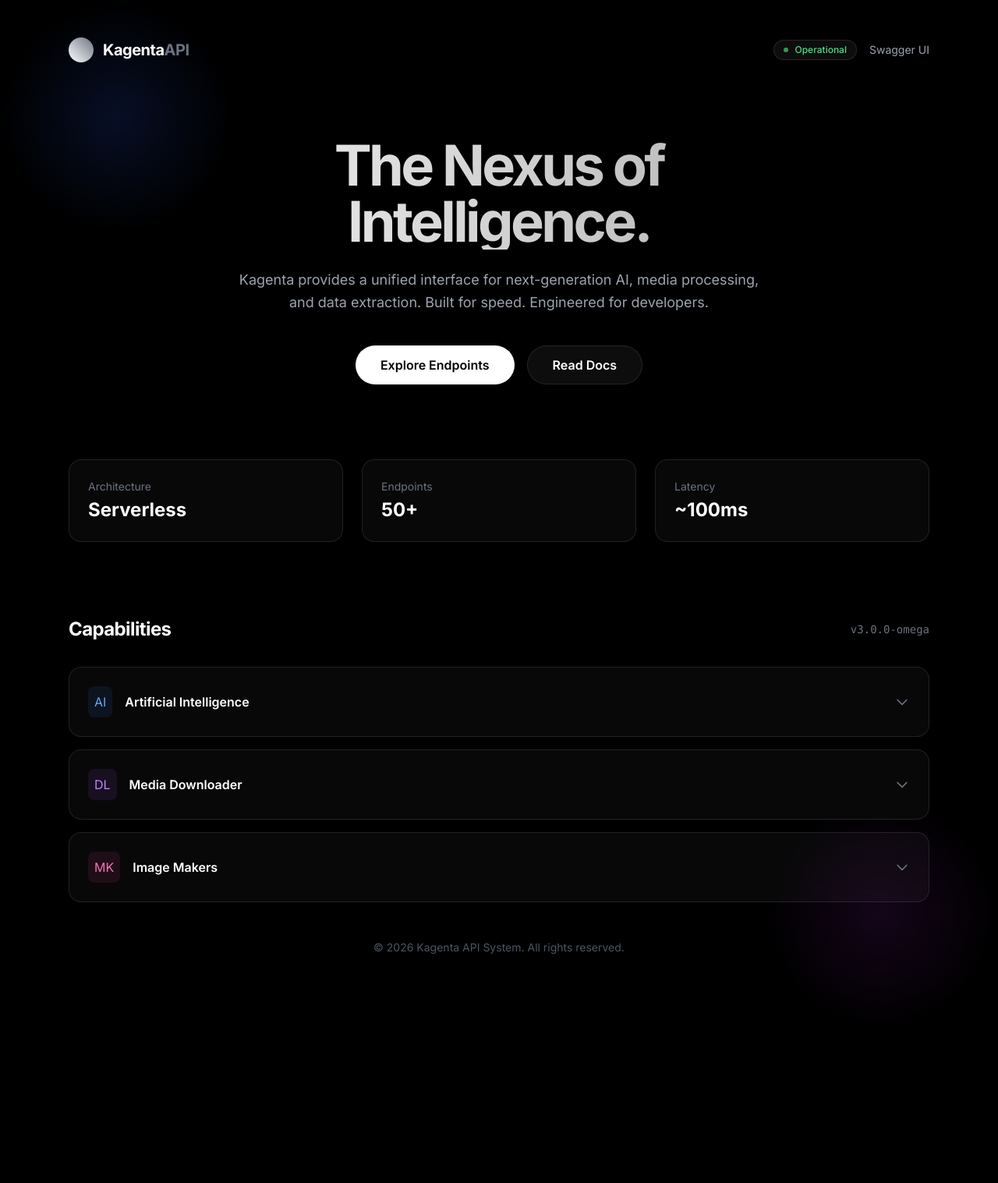
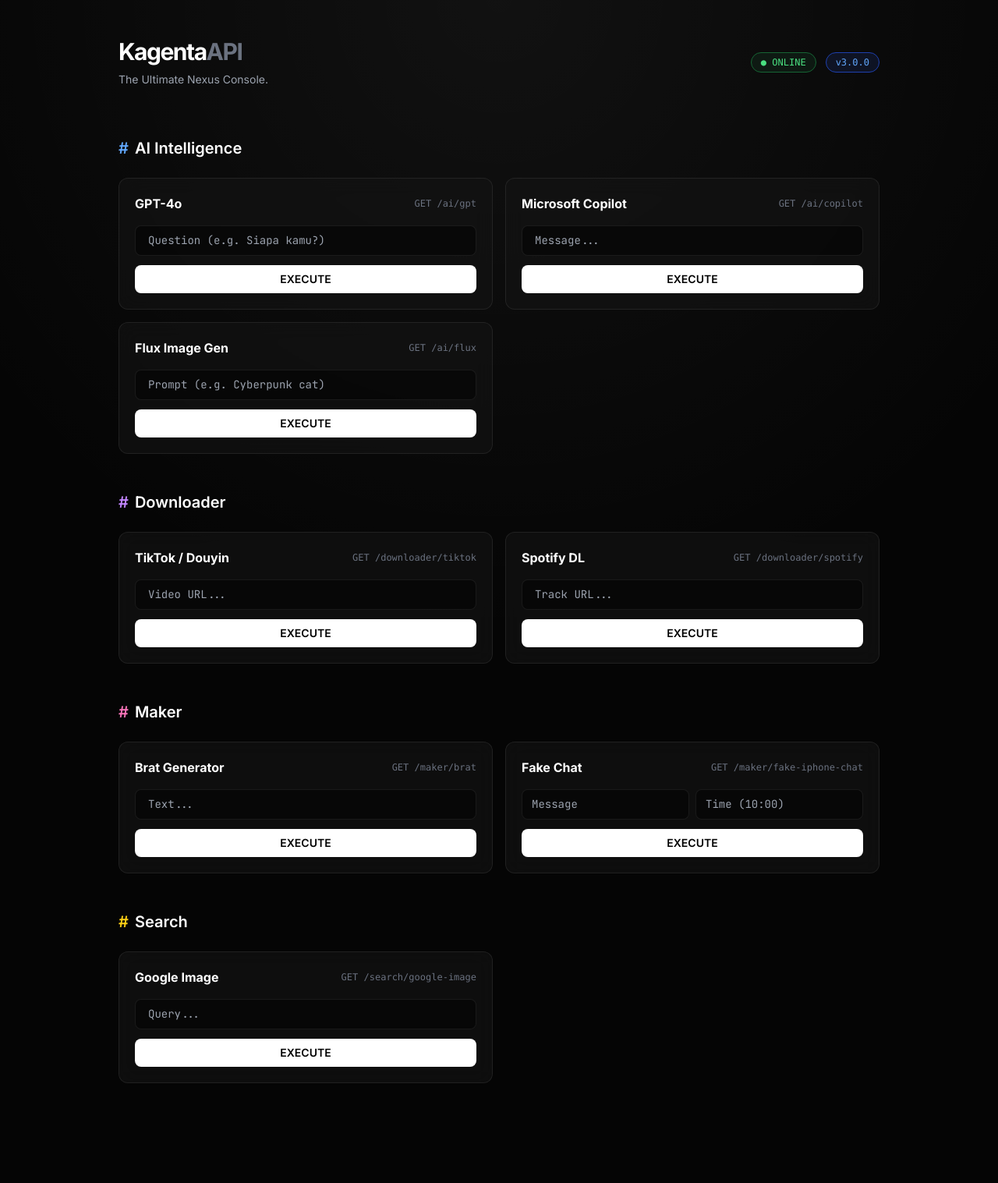
Before and after one commit to david-aistudio/KagentaAPI, a FastAPI app: page / in a window 1280 px wide. Shown: the whole page at 78% size. Before the commit the page ends 1248 px from the top, so only its background shows below. Run offline with FastAPI, Linux system fonts and the light colour scheme; some libraries are stand-ins or nearby versions.

Commit message:
UI Overhaul: Killed Swagger, Added Custom Dark Console

```diff
--- a/app/templates/index.html
+++ b/app/templates/index.html
@@ -3,52 +3,72 @@
 <head>
     <meta charset="UTF-8">
     <meta name="viewport" content="width=device-width, initial-scale=1.0">
-    <title>Kagenta API | The Ultimate Nexus</title>
+    <title>Kagenta API | Console</title>
     <script src="https://cdn.tailwindcss.com"></script>
-    <link href="https://fonts.googleapis.com/css2?family=Inter:wght@300;400;500;600;700&display=swap" rel="stylesheet">
+    <link href="https://fonts.googleapis.com/css2?family=Inter:wght@300;400;500;600;700&family=JetBrains+Mono:wght@400;700&display=swap" rel="stylesheet">
+    <link rel="stylesheet" href="https://cdnjs.cloudflare.com/ajax/libs/highlight.js/11.9.0/styles/atom-one-dark.min.css">
+    <script src="https://cdnjs.cloudflare.com/ajax/libs/highlight.js/11.9.0/highlight.min.js"></script>
     <style>
         :root {
-            --bg-color: #000000;
-            --card-bg: rgba(255, 255, 255, 0.03);
-            --border-color: rgba(255, 255, 255, 0.1);
-            --accent-glow: conic-gradient(from 180deg at 50% 50%, #2a8af6 0deg, #a853ba 180deg, #e92a67 360deg);
+            --bg-color: #050505;
+            --card-bg: rgba(20, 20, 20, 0.6);
+            --border-color: rgba(255, 255, 255, 0.08);
+            --accent: #ffffff;
         }
         body {
             font-family: 'Inter', sans-serif;
             background-color: var(--bg-color);
             color: #ffffff;
             overflow-x: hidden;
+            background-image: radial-gradient(circle at 50% 0%, rgba(255,255,255,0.05) 0%, transparent 50%);
         }
         .glass-card {
             background: var(--card-bg);
-            backdrop-filter: blur(20px);
-            -webkit-backdrop-filter: blur(20px);
+            backdrop-filter: blur(12px);
+            -webkit-backdrop-filter: blur(12px);
             border: 1px solid var(--border-color);
-            transition: all 0.3s ease;
+            transition: all 0.2s ease;
         }
         .glass-card:hover {
             border-color: rgba(255, 255, 255, 0.2);
-            transform: translateY(-2px);
-            box-shadow: 0 20px 40px -10px rgba(0,0,0,0.5);
         }
-        .text-gradient {
-            background: linear-gradient(to right, #fff, #a5a5a5);
-            -webkit-background-clip: text;
-            -webkit-text-fill-color: transparent;
+        .input-field {
+            background: rgba(0,0,0,0.5);
+            border: 1px solid var(--border-color);
+            color: white;
+            font-family: 'JetBrains Mono', monospace;
+            font-size: 0.875rem;
+            transition: all 0.2s;
         }
-        .glow-point {
-            position: absolute;
-            width: 300px;
-            height: 300px;
-            background: radial-gradient(circle, rgba(50, 100, 255, 0.15) 0%, rgba(0,0,0,0) 70%);
-            border-radius: 50%;
-            pointer-events: none;
-            z-index: -1;
+        .input-field:focus {
+            border-color: var(--accent);
+            outline: none;
+            box-shadow: 0 0 0 2px rgba(255,255,255,0.1);
         }
-        /* Custom Scrollbar */
-        ::-webkit-scrollbar { width: 6px; }
+        .btn-exec {
+            background: white;
+            color: black;
+            font-weight: 600;
+            transition: all 0.2s;
+        }
+        .btn-exec:hover {
+            background: #e0e0e0;
+            transform: translateY(-1px);
+        }
+        .btn-exec:active {
+            transform: translateY(0);
+        }
+        .terminal-output {
+            background: #0d0d0d;
+            border: 1px solid var(--border-color);
+            border-radius: 0.5rem;
+            font-family: 'JetBrains Mono', monospace;
+            font-size: 0.8rem;
+        }
+        /* Scrollbar */
+        ::-webkit-scrollbar { width: 8px; height: 8px; }
         ::-webkit-scrollbar-track { background: #000; }
-        ::-webkit-scrollbar-thumb { background: #333; border-radius: 3px; }
+        ::-webkit-scrollbar-thumb { background: #333; border-radius: 4px; }
         ::-webkit-scrollbar-thumb:hover { background: #555; }
     </style>
     <script>
@@ -57,7 +77,7 @@
             theme: {
                 extend: {
                     colors: {
-                        dark: '#000000',
+                        dark: '#050505',
                         border: 'rgba(255,255,255,0.1)'
                     }
                 }
@@ -65,149 +85,201 @@
         }
     </script>
 </head>
-<body class="min-h-screen relative selection:bg-white selection:text-black">
-    <!-- Background Glows -->
-    <div class="glow-point top-0 left-0"></div>
-    <div class="glow-point bottom-0 right-0 bg-[radial-gradient(circle,rgba(200,50,255,0.1)_0%,rgba(0,0,0,0)_70%)]"></div>
+<body class="min-h-screen selection:bg-white selection:text-black pb-20">
 
-    <div class="max-w-6xl mx-auto px-6 py-12">
+    <div class="max-w-5xl mx-auto px-6 py-12">
+
         <!-- Header -->
-        <header class="flex justify-between items-center mb-24">
+        <header class="flex flex-col md:flex-row justify-between items-start md:items-center mb-16 gap-6">
+            <div>
+                <h1 class="text-3xl font-bold tracking-tighter mb-2">Kagenta<span class="text-gray-500">API</span></h1>
+                <p class="text-gray-400 text-sm">The Ultimate Nexus Console.</p>
+            </div>
             <div class="flex items-center gap-3">
-                <div class="w-8 h-8 rounded-full bg-gradient-to-tr from-white to-gray-500"></div>
-                <h1 class="text-xl font-bold tracking-tight">Kagenta<span class="text-gray-500">API</span></h1>
+                <div class="px-3 py-1 rounded-full bg-green-900/20 border border-green-800 text-xs text-green-400 font-mono">
+                    ● ONLINE
                 </div>
-            <div class="flex items-center gap-4">
-                <span class="flex items-center gap-2 px-3 py-1 rounded-full bg-white/5 border border-white/10 text-xs font-medium text-green-400">
-                    <span class="w-1.5 h-1.5 rounded-full bg-green-400 animate-pulse"></span>
-                    Operational
-                </span>
-                <a href="/docs" class="text-sm text-gray-400 hover:text-white transition-colors">Swagger UI</a>
+                <div class="px-3 py-1 rounded-full bg-blue-900/20 border border-blue-800 text-xs text-blue-400 font-mono">
+                    v3.0.0
+                </div>
             </div>
         </header>
 
-        <!-- Hero -->
-        <section class="text-center mb-24">
-            <h2 class="text-5xl md:text-7xl font-bold mb-6 tracking-tighter text-gradient">
-                The Nexus of<br>Intelligence.
-            </h2>
-            <p class="text-lg text-gray-400 max-w-2xl mx-auto mb-10 leading-relaxed">
-                Kagenta provides a unified interface for next-generation AI, media processing, and data extraction. Built for speed. Engineered for developers.
-            </p>
-            <div class="flex justify-center gap-4">
-                <button onclick="document.getElementById('endpoints').scrollIntoView({behavior: 'smooth'})" class="px-8 py-3 bg-white text-black font-semibold rounded-full hover:bg-gray-200 transition-all">
-                    Explore Endpoints
-                </button>
-                <a href="/docs" class="px-8 py-3 bg-white/5 border border-white/10 text-white font-semibold rounded-full hover:bg-white/10 transition-all backdrop-blur-sm">
-                    Read Docs
-                </a>
+        <!-- Main Grid -->
+        <div class="space-y-12">
+
+            <!-- AI SECTION -->
+            <section>
+                <h2 class="text-xl font-semibold mb-6 flex items-center gap-2"><span class="text-blue-400">#</span> AI Intelligence</h2>
+                <div class="grid grid-cols-1 md:grid-cols-2 gap-4">
+
+                    <!-- GPT CARD -->
+                    <div class="glass-card rounded-xl p-5">
+                        <div class="flex justify-between items-center mb-4">
+                            <h3 class="font-bold">GPT-4o</h3>
+                            <span class="text-xs font-mono text-gray-500">GET /ai/gpt</span>
+                        </div>
+                        <input type="text" id="gpt-q" placeholder="Question (e.g. Siapa kamu?)" class="input-field w-full rounded-lg px-4 py-2 mb-3">
+                        <button onclick="runAPI('gpt', 'GET', '/ai/gpt', {question: getValue('gpt-q')})" class="btn-exec w-full py-2 rounded-lg text-sm">EXECUTE</button>
+                        <div id="gpt-out" class="terminal-output mt-4 hidden overflow-hidden"><pre><code class="language-json"></code></pre></div>
+                    </div>
+
+                    <!-- COPILOT CARD -->
+                    <div class="glass-card rounded-xl p-5">
+                        <div class="flex justify-between items-center mb-4">
+                            <h3 class="font-bold">Microsoft Copilot</h3>
+                            <span class="text-xs font-mono text-gray-500">GET /ai/copilot</span>
+                        </div>
+                        <input type="text" id="copilot-msg" placeholder="Message..." class="input-field w-full rounded-lg px-4 py-2 mb-3">
+                        <button onclick="runAPI('copilot', 'GET', '/ai/copilot', {message: getValue('copilot-msg')})" class="btn-exec w-full py-2 rounded-lg text-sm">EXECUTE</button>
+                        <div id="copilot-out" class="terminal-output mt-4 hidden overflow-hidden"><pre><code class="language-json"></code></pre></div>
+                    </div>
+
+                    <!-- FLUX CARD -->
+                    <div class="glass-card rounded-xl p-5">
+                        <div class="flex justify-between items-center mb-4">
+                            <h3 class="font-bold">Flux Image Gen</h3>
+                            <span class="text-xs font-mono text-gray-500">GET /ai/flux</span>
+                        </div>
+                        <input type="text" id="flux-p" placeholder="Prompt (e.g. Cyberpunk cat)" class="input-field w-full rounded-lg px-4 py-2 mb-3">
+                        <button onclick="runAPI('flux', 'GET', '/ai/flux', {prompt: getValue('flux-p')})" class="btn-exec w-full py-2 rounded-lg text-sm">EXECUTE</button>
+                        <div id="flux-out" class="terminal-output mt-4 hidden overflow-hidden"><pre><code class="language-json"></code></pre></div>
+                    </div>
+
                 </div>
             </section>
 
-        <!-- Stats Grid -->
-        <div class="grid grid-cols-1 md:grid-cols-3 gap-6 mb-24">
-            <div class="glass-card p-6 rounded-2xl">
-                <p class="text-sm text-gray-500 mb-1">Architecture</p>
-                <h3 class="text-2xl font-bold">Serverless</h3>
+            <!-- DOWNLOADER SECTION -->
+            <section>
+                <h2 class="text-xl font-semibold mb-6 flex items-center gap-2"><span class="text-purple-400">#</span> Downloader</h2>
+                <div class="grid grid-cols-1 md:grid-cols-2 gap-4">
+
+                    <!-- TIKTOK CARD -->
+                    <div class="glass-card rounded-xl p-5">
+                        <div class="flex justify-between items-center mb-4">
+                            <h3 class="font-bold">TikTok / Douyin</h3>
+                            <span class="text-xs font-mono text-gray-500">GET /downloader/tiktok</span>
                         </div>
-            <div class="glass-card p-6 rounded-2xl">
-                <p class="text-sm text-gray-500 mb-1">Endpoints</p>
-                <h3 class="text-2xl font-bold">50+</h3>
-            </div>
-            <div class="glass-card p-6 rounded-2xl">
-                <p class="text-sm text-gray-500 mb-1">Latency</p>
-                <h3 class="text-2xl font-bold">~100ms</h3>
-            </div>
+                        <input type="text" id="tt-url" placeholder="Video URL..." class="input-field w-full rounded-lg px-4 py-2 mb-3">
+                        <button onclick="runAPI('tt', 'GET', '/downloader/tiktok', {url: getValue('tt-url')})" class="btn-exec w-full py-2 rounded-lg text-sm">EXECUTE</button>
+                        <div id="tt-out" class="terminal-output mt-4 hidden overflow-hidden"><pre><code class="language-json"></code></pre></div>
                     </div>
 
-        <!-- Endpoints Section -->
-        <section id="endpoints">
-            <div class="flex items-center justify-between mb-8">
-                <h3 class="text-2xl font-bold tracking-tight">Capabilities</h3>
-                <div class="text-sm text-gray-500 font-mono">v3.0.0-omega</div>
+                    <!-- SPOTIFY CARD -->
+                    <div class="glass-card rounded-xl p-5">
+                        <div class="flex justify-between items-center mb-4">
+                            <h3 class="font-bold">Spotify DL</h3>
+                            <span class="text-xs font-mono text-gray-500">GET /downloader/spotify</span>
+                        </div>
+                        <input type="text" id="spot-url" placeholder="Track URL..." class="input-field w-full rounded-lg px-4 py-2 mb-3">
+                        <button onclick="runAPI('spot', 'GET', '/downloader/spotify', {url: getValue('spot-url')})" class="btn-exec w-full py-2 rounded-lg text-sm">EXECUTE</button>
+                        <div id="spot-out" class="terminal-output mt-4 hidden overflow-hidden"><pre><code class="language-json"></code></pre></div>
                     </div>
 
-            <div class="grid gap-4">
-                <!-- AI Category -->
-                <div class="group">
-                    <div class="glass-card p-6 rounded-2xl cursor-pointer" onclick="this.nextElementSibling.classList.toggle('hidden')">
-                        <div class="flex justify-between items-center">
-                            <div class="flex items-center gap-4">
-                                <span class="p-2 rounded-lg bg-blue-500/10 text-blue-400">AI</span>
-                                <h4 class="font-semibold">Artificial Intelligence</h4>
-                            </div>
-                            <svg class="w-5 h-5 text-gray-500 transform group-hover:rotate-180 transition-transform" fill="none" stroke="currentColor" viewBox="0 0 24 24"><path stroke-linecap="round" stroke-linejoin="round" stroke-width="2" d="M19 9l-7 7-7-7"></path></svg>
-                        </div>
-                    </div>
-                    <div class="hidden mt-2 pl-4 space-y-2 text-sm text-gray-400 font-mono">
-                        <div class="flex items-center gap-3 p-3 border-l border-white/10 hover:text-white transition-colors">
-                            <span class="text-green-400">GET</span> /ai/gpt
-                        </div>
-                        <div class="flex items-center gap-3 p-3 border-l border-white/10 hover:text-white transition-colors">
-                            <span class="text-green-400">GET</span> /ai/gemini
-                        </div>
-                        <div class="flex items-center gap-3 p-3 border-l border-white/10 hover:text-white transition-colors">
-                            <span class="text-green-400">GET</span> /ai/copilot
-                        </div>
-                        <div class="flex items-center gap-3 p-3 border-l border-white/10 hover:text-white transition-colors">
-                            <span class="text-green-400">GET</span> /ai/flux
-                        </div>
-                    </div>
-                </div>
-
-                <!-- Downloader Category -->
-                <div class="group">
-                    <div class="glass-card p-6 rounded-2xl cursor-pointer" onclick="this.nextElementSibling.classList.toggle('hidden')">
-                        <div class="flex justify-between items-center">
-                            <div class="flex items-center gap-4">
-                                <span class="p-2 rounded-lg bg-purple-500/10 text-purple-400">DL</span>
-                                <h4 class="font-semibold">Media Downloader</h4>
-                            </div>
-                            <svg class="w-5 h-5 text-gray-500 transform group-hover:rotate-180 transition-transform" fill="none" stroke="currentColor" viewBox="0 0 24 24"><path stroke-linecap="round" stroke-linejoin="round" stroke-width="2" d="M19 9l-7 7-7-7"></path></svg>
-                        </div>
-                    </div>
-                    <div class="hidden mt-2 pl-4 space-y-2 text-sm text-gray-400 font-mono">
-                        <div class="flex items-center gap-3 p-3 border-l border-white/10 hover:text-white transition-colors">
-                            <span class="text-green-400">GET</span> /downloader/tiktok
-                        </div>
-                        <div class="flex items-center gap-3 p-3 border-l border-white/10 hover:text-white transition-colors">
-                            <span class="text-green-400">GET</span> /downloader/instagram
-                        </div>
-                        <div class="flex items-center gap-3 p-3 border-l border-white/10 hover:text-white transition-colors">
-                            <span class="text-green-400">GET</span> /downloader/spotify
-                        </div>
-                    </div>
-                </div>
-
-                <!-- Maker Category -->
-                <div class="group">
-                    <div class="glass-card p-6 rounded-2xl cursor-pointer" onclick="this.nextElementSibling.classList.toggle('hidden')">
-                        <div class="flex justify-between items-center">
-                            <div class="flex items-center gap-4">
-                                <span class="p-2 rounded-lg bg-pink-500/10 text-pink-400">MK</span>
-                                <h4 class="font-semibold">Image Makers</h4>
-                            </div>
-                            <svg class="w-5 h-5 text-gray-500 transform group-hover:rotate-180 transition-transform" fill="none" stroke="currentColor" viewBox="0 0 24 24"><path stroke-linecap="round" stroke-linejoin="round" stroke-width="2" d="M19 9l-7 7-7-7"></path></svg>
-                        </div>
-                    </div>
-                    <div class="hidden mt-2 pl-4 space-y-2 text-sm text-gray-400 font-mono">
-                        <div class="flex items-center gap-3 p-3 border-l border-white/10 hover:text-white transition-colors">
-                            <span class="text-green-400">GET</span> /maker/brat
-                        </div>
-                        <div class="flex items-center gap-3 p-3 border-l border-white/10 hover:text-white transition-colors">
-                            <span class="text-yellow-400">POST</span> /maker/fake-ml
-                        </div>
-                        <div class="flex items-center gap-3 p-3 border-l border-white/10 hover:text-white transition-colors">
-                            <span class="text-green-400">GET</span> /maker/fake-iphone-chat
-                        </div>
-                    </div>
-                </div>
                 </div>
             </section>
 
-        <footer class="text-center text-gray-600 py-12 text-sm">
-            <p>&copy; 2026 Kagenta API System. All rights reserved.</p>
-        </footer>
+            <!-- MAKER SECTION -->
+            <section>
+                <h2 class="text-xl font-semibold mb-6 flex items-center gap-2"><span class="text-pink-400">#</span> Maker</h2>
+                <div class="grid grid-cols-1 md:grid-cols-2 gap-4">
+
+                    <!-- BRAT CARD -->
+                    <div class="glass-card rounded-xl p-5">
+                        <div class="flex justify-between items-center mb-4">
+                            <h3 class="font-bold">Brat Generator</h3>
+                            <span class="text-xs font-mono text-gray-500">GET /maker/brat</span>
                         </div>
+                        <input type="text" id="brat-txt" placeholder="Text..." class="input-field w-full rounded-lg px-4 py-2 mb-3">
+                        <button onclick="runAPI('brat', 'GET', '/maker/brat', {text: getValue('brat-txt')})" class="btn-exec w-full py-2 rounded-lg text-sm">EXECUTE</button>
+                        <div id="brat-out" class="terminal-output mt-4 hidden overflow-hidden"><pre><code class="language-json"></code></pre></div>
+                    </div>
+
+                    <!-- FAKE IPHONE CHAT -->
+                    <div class="glass-card rounded-xl p-5">
+                        <div class="flex justify-between items-center mb-4">
+                            <h3 class="font-bold">Fake Chat</h3>
+                            <span class="text-xs font-mono text-gray-500">GET /maker/fake-iphone-chat</span>
+                        </div>
+                        <div class="grid grid-cols-2 gap-2 mb-3">
+                            <input type="text" id="fc-text" placeholder="Message" class="input-field rounded-lg px-3 py-2">
+                            <input type="text" id="fc-time" placeholder="Time (10:00)" class="input-field rounded-lg px-3 py-2">
+                        </div>
+                        <button onclick="runAPI('fc', 'GET', '/maker/fake-iphone-chat', {text: getValue('fc-text'), chatime: getValue('fc-time'), statusbartime: getValue('fc-time')})" class="btn-exec w-full py-2 rounded-lg text-sm">EXECUTE</button>
+                        <div id="fc-out" class="terminal-output mt-4 hidden overflow-hidden"><pre><code class="language-json"></code></pre></div>
+                    </div>
+
+                </div>
+            </section>
+
+             <!-- SEARCH SECTION -->
+             <section>
+                <h2 class="text-xl font-semibold mb-6 flex items-center gap-2"><span class="text-yellow-400">#</span> Search</h2>
+                <div class="grid grid-cols-1 md:grid-cols-2 gap-4">
+
+                    <!-- GOOGLE IMAGE -->
+                    <div class="glass-card rounded-xl p-5">
+                        <div class="flex justify-between items-center mb-4">
+                            <h3 class="font-bold">Google Image</h3>
+                            <span class="text-xs font-mono text-gray-500">GET /search/google-image</span>
+                        </div>
+                        <input type="text" id="gimg-q" placeholder="Query..." class="input-field w-full rounded-lg px-4 py-2 mb-3">
+                        <button onclick="runAPI('gimg', 'GET', '/search/google-image', {query: getValue('gimg-q')})" class="btn-exec w-full py-2 rounded-lg text-sm">EXECUTE</button>
+                        <div id="gimg-out" class="terminal-output mt-4 hidden overflow-hidden"><pre><code class="language-json"></code></pre></div>
+                    </div>
+
+                </div>
+            </section>
+
+        </div>
+
+    </div>
+
+    <script>
+        function getValue(id) {
+            return document.getElementById(id).value;
+        }
+
+        async function runAPI(id, method, endpoint, params) {
+            const outDiv = document.getElementById(`${id}-out`);
+            const codeBlock = outDiv.querySelector('code');
+            const btn = document.querySelector(`button[onclick*="'${id}'"]`);
+
+            // UI Loading State
+            const originalText = btn.innerText;
+            btn.innerText = "PROCESSING...";
+            btn.disabled = true;
+            btn.style.opacity = "0.7";
+            outDiv.classList.remove('hidden');
+            codeBlock.innerHTML = "Connecting to Neural Network...";
+
+            try {
+                // Build URL
+                const url = new URL(window.location.origin + endpoint);
+                if (method === 'GET') {
+                    Object.keys(params).forEach(key => url.searchParams.append(key, params[key]));
+                }
+
+                const res = await fetch(url, { method: method });
+                const data = await res.json();
+
+                // Check if result is image url or binary
+                if (typeof data === 'object') {
+                    // Format JSON
+                    codeBlock.innerHTML = JSON.stringify(data, null, 2);
+                    hljs.highlightElement(codeBlock);
+                } else {
+                    codeBlock.innerText = data;
+                }
+
+            } catch (err) {
+                codeBlock.innerHTML = `<span class="text-red-500">Error: ${err.message}</span>`;
+            } finally {
+                btn.innerText = originalText;
+                btn.disabled = false;
+                btn.style.opacity = "1";
+            }
+        }
+    </script>
 </body>
 </html>
--- a/main.py
+++ b/main.py
@@ -1,15 +1,17 @@
 from fastapi import FastAPI
 from fastapi.responses import HTMLResponse
+from fastapi.staticfiles import StaticFiles
 from app.routers import ai, downloader, maker, search, random
 import uvicorn
 import os
 
+# Disable default Swagger/ReDoc
 app = FastAPI(
     title="Kagenta API",
     description="The Ultimate Nexus of Intelligence and Tools",
     version="3.0.0",
-    docs_url="/docs",
-    redoc_url=None
+    docs_url=None, # SWAGGER KILLED
+    redoc_url=None # REDOC KILLED
 )
 
 # Register All Routers
```
Lines whose indentation alone changed are shown as unchanged.
